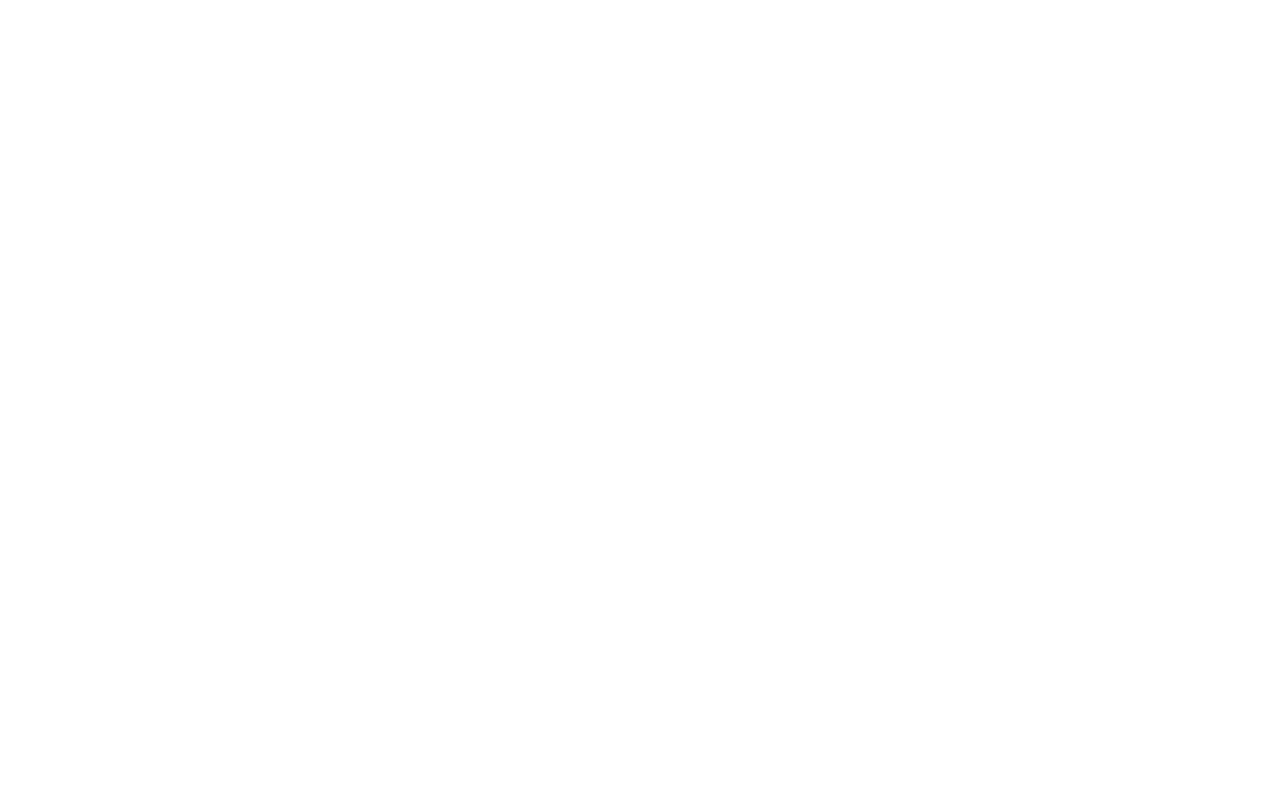
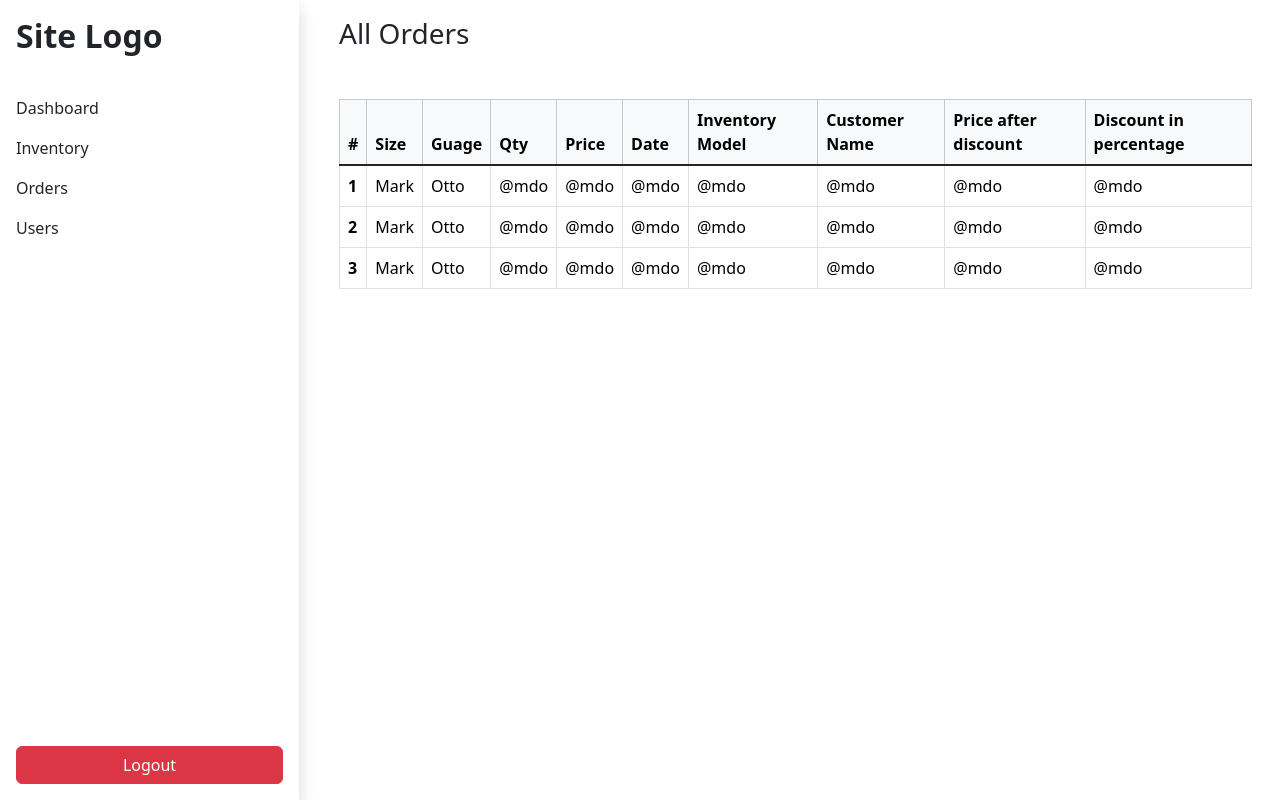
Before and after one commit to FarzamN/BahaudinAndSonsPOS, a React (Vite) app in the folder client/: page /Orders in a window 1280 px wide. Before the commit this address had no page. Built offline with nearby package versions, Linux system fonts and the light colour scheme.

Commit message:
Order and Inventory screen ready

```diff
--- a/client/src/App.jsx
+++ b/client/src/App.jsx
@@ -4,7 +4,9 @@
 import Dashboard from './pages/Dashboard'
 import AddItems from './pages/AddItems'
 import AddOrder from './pages/AddOrder'
+import Orders from './pages/Orders'
 import AddInventory from './pages/AddInventory'
+import Inventories from './pages/Inventories'
 import Login from './pages/Login'
 
 export default function App() {
@@ -12,7 +14,7 @@
   const [token, setToken] = useState("");
 
   useEffect(() => {
-    // localStorage.setItem("token", "dasdsad")
+    localStorage.setItem("token", "dasdsad")
     const savedToken = localStorage.getItem("token");
     if (savedToken) {
       setToken(savedToken);
@@ -27,17 +29,22 @@
     }
   }, [token]);
   return (
-    <div className="">
+    <div className="container-fluid ps-0 vh-100">
+      <div className="row h-100">
+        <div className="col-lg-3">
           {login && < Sidebar /> }
-
-      <div className="">
+        </div>
+        <div className="col-lg-9">
           <Routes>
             <Route path="/" element={<Dashboard />} />
             <Route path="/addItems" element={<AddItems />} />
             <Route path="/addOrder" element={<AddOrder />} />
+            <Route path="/Orders" element={<Orders />} />
             <Route path="/Login" element={<Login />} />
             <Route path="/addInventory" element={<AddInventory />} />
+            <Route path="/Inventories" element={<Inventories />} />
           </Routes>
+        </div>
       </div>
     </div>
   )
--- a/client/src/Components/Sidebar.jsx
+++ b/client/src/Components/Sidebar.jsx
@@ -2,6 +2,19 @@
 import '../style/Sidebar.css';
 export default function Sidebar() {
   return (
-    <div>Sidebar</div>
+    <aside className='sidebar bg-white shadow p-3  d-flex flex-column h-100'>
+      <div className="logo mb-4">
+        <h1 className='fs-2 fw-semibold lh-sm'>Site Logo</h1>
+      </div>
+      <ul className='navbar-nav'>
+        <li className='nav-item'><a href="#" className='nav-link'>Dashboard</a></li>
+        <li className='nav-item'><a href="#" className='nav-link'>Inventory</a></li>
+        <li className='nav-item'><a href="#" className='nav-link'>Orders</a></li>
+        <li className='nav-item'><a href="#" className='nav-link'>Users</a></li>
+      </ul>
+      <div className='d-block mt-auto'>
+        <a href="#" className='btn btn-danger w-100'>Logout</a>
+      </div>
+    </aside>
   )
 }
--- a/client/src/pages/AddInventory.jsx
+++ b/client/src/pages/AddInventory.jsx
@@ -2,6 +2,42 @@
 
 export default function AddInventory() {
   return (
-    <div>AddInventory</div>
+    <section className='add-inventory p-3'>
+      <h2 className='fs-3 fw-medium lh-sm'>Add Inventory</h2>
+      <div className="row mt-5">
+        <div className="col-lg-6 mb-3">
+          <label for="size" className="form-label fs-5 fw-semibold">Size</label>
+          <input type="text" className="form-control form-control-lg fs-6 fw-normal" id="size" />
+        </div>
+        <div className="col-lg-6 mb-3">
+          <label for="guage" className="form-label fs-5 fw-semibold">Guage</label>
+          <select class="form-select form-select-lg fs-6 fw-normal" id='guage'>
+            <option selected>Open this select menu</option>
+            <option value="1">One</option>
+            <option value="2">Two</option>
+            <option value="3">Three</option>
+          </select>
+        </div>
+        <div className="col-lg-6 mb-3">
+          <label for="qty" className="form-label fs-5 fw-semibold">Quantity</label>
+          <input type="number" className="form-control form-control-lg fs-6 fw-normal" id="qty" />
+        </div>
+        <div className="col-lg-6 mb-3">
+          <label for="price" className="form-label fs-5 fw-semibold">Price</label>
+          <input type="number" className="form-control form-control-lg fs-6 fw-normal" id="price" />
+        </div>
+        <div className="col-lg-6 mb-3">
+          <label for="merchant_name" className="form-label fs-5 fw-semibold">Merchant name</label>
+          <input type="text" className="form-control form-control-lg fs-6 fw-normal" id="merchant_name" />
+        </div>
+        <div className="col-lg-6 mb-3">
+          <label for="date" className="form-label fs-5 fw-semibold">Date</label>
+          <input type="date" className="form-control form-control-lg fs-6 fw-normal" id="date" />
+        </div>
+        <div className="mb-3">
+          <input type="submit" className='btn btn-lg btn-primary' value='Submit' />
+        </div>
+      </div>
+    </section>
   )
 }
--- a/client/src/pages/AddOrder.jsx
+++ b/client/src/pages/AddOrder.jsx
@@ -2,6 +2,54 @@
 
 export default function AddOrder() {
   return (
-    <div>AddOrder</div>
+    <section className='add-order p-3'>
+      <h2 className='fs-3 fw-medium lh-sm'>Add Order</h2>
+      <div className="row mt-5">
+        <div className="col-lg-6 mb-3">
+          <label for="size" className="form-label fs-5 fw-semibold">Size</label>
+          <input type="text" className="form-control form-control-lg fs-6 fw-normal" id="size" />
+        </div>
+        <div className="col-lg-6 mb-3">
+          <label for="guage" className="form-label fs-5 fw-semibold">Guage</label>
+          <select class="form-select form-select-lg fs-6 fw-normal" id='guage'>
+            <option selected>Open this select menu</option>
+            <option value="1">One</option>
+            <option value="2">Two</option>
+            <option value="3">Three</option>
+          </select>
+        </div>
+        <div className="col-lg-4 mb-3">
+          <label for="qty" className="form-label fs-5 fw-semibold">Quantity</label>
+          <input type="number" className="form-control form-control-lg fs-6 fw-normal" id="qty" />
+        </div>
+        <div className="col-lg-4 mb-3">
+          <label for="price" className="form-label fs-5 fw-semibold">Price</label>
+          <input type="number" className="form-control form-control-lg fs-6 fw-normal" id="price" />
+        </div>
+        <div className="col-lg-4 mb-3">
+          <label for="date" className="form-label fs-5 fw-semibold">Date</label>
+          <input type="date" className="form-control form-control-lg fs-6 fw-normal" id="date" />
+        </div>
+        <div className="col-lg-6 mb-3">
+          <label for="inventory-model" className="form-label fs-5 fw-semibold">Inventory Model</label>
+          <input type="text" className="form-control form-control-lg fs-6 fw-normal" id="inventory-model" />
+        </div>
+        <div className="col-lg-6 mb-3">
+          <label for="customer_name" className="form-label fs-5 fw-semibold">Customer Name</label>
+          <input type="text" className="form-control form-control-lg fs-6 fw-normal" id="customer_name" />
+        </div>
+        <div className="col-lg-6 mb-3">
+          <label for="total_price" className="form-label fs-5 fw-semibold">Total price after discount</label>
+          <input type="number" className="form-control form-control-lg fs-6 fw-normal" id="customer_name" />
+        </div>
+        <div className="col-lg-6 mb-3">
+          <label for="discount_percentage" className="form-label fs-5 fw-semibold">Discount in percentage</label>
+          <input type="number" className="form-control form-control-lg fs-6 fw-normal" id="discount_percentage" />
+        </div>
+        <div className="mb-3">
+          <input type="submit" className='btn btn-lg btn-primary' value='Submit' />
+        </div>
+      </div>
+    </section>
   )
 }
--- /dev/null
+++ b/client/src/pages/Inventories.jsx
@@ -0,0 +1,53 @@
+import React from 'react'
+
+export default function Inventories() {
+  return (
+    <section className='all-inventories p-3'>
+        <h2 className='fs-3 fw-medium lh-sm'>Inventories</h2>
+        <div className='table-responsive mt-5'>
+            <table class="table table-bordered ">
+                <thead class="table-light">
+                    <tr>
+                        <th scope="col">#</th>
+                        <th scope="col">Size</th>
+                        <th scope="col">Guage</th>
+                        <th scope="col">Qty</th>
+                        <th scope="col">Price</th>
+                        <th scope="col">Date</th>
+                        <th scope="col">Merchant Name</th>
+                    </tr>
+                </thead>
+                <tbody class="table-group-divider">
+                    <tr>
+                        <th scope="row">1</th>
+                        <td>Mark</td>
+                        <td>Otto</td>
+                        <td>@mdo</td>
+                        <td>@mdo</td>
+                        <td>@mdo</td>
+                        <td>@mdo</td>
+                    </tr>
+                    <tr>
+                        <th scope="row">2</th>
+                        <td>Mark</td>
+                        <td>Otto</td>
+                        <td>@mdo</td>
+                        <td>@mdo</td>
+                        <td>@mdo</td>
+                        <td>@mdo</td>
+                    </tr>
+                    <tr>
+                        <th scope="row">3</th>
+                        <td>Mark</td>
+                        <td>Otto</td>
+                        <td>@mdo</td>
+                        <td>@mdo</td>
+                        <td>@mdo</td>
+                        <td>@mdo</td>
+                    </tr>
+                </tbody>
+            </table>
+        </div>
+    </section>
+  )
+}
--- /dev/null
+++ b/client/src/pages/Orders.jsx
@@ -0,0 +1,65 @@
+import React from 'react'
+
+export default function Orders() {
+  return (
+    <section className='all-orders p-3'>
+        <h2 className='fs-3 fw-medium lh-sm'>All Orders</h2>
+        <div className='table-responsive mt-5'>
+            <table class="table table-bordered ">
+                <thead class="table-light">
+                    <tr>
+                        <th scope="col">#</th>
+                        <th scope="col">Size</th>
+                        <th scope="col">Guage</th>
+                        <th scope="col">Qty</th>
+                        <th scope="col">Price</th>
+                        <th scope="col">Date</th>
+                        <th scope="col">Inventory Model</th>
+                        <th scope="col">Customer Name</th>
+                        <th scope="col">Price after discount</th>
+                        <th scope="col">Discount in percentage</th>
+                    </tr>
+                </thead>
+                <tbody class="table-group-divider">
+                    <tr>
+                        <th scope="row">1</th>
+                        <td>Mark</td>
+                        <td>Otto</td>
+                        <td>@mdo</td>
+                        <td>@mdo</td>
+                        <td>@mdo</td>
+                        <td>@mdo</td>
+                        <td>@mdo</td>
+                        <td>@mdo</td>
+                        <td>@mdo</td>
+                    </tr>
+                    <tr>
+                        <th scope="row">2</th>
+                        <td>Mark</td>
+                        <td>Otto</td>
+                        <td>@mdo</td>
+                        <td>@mdo</td>
+                        <td>@mdo</td>
+                        <td>@mdo</td>
+                        <td>@mdo</td>
+                        <td>@mdo</td>
+                        <td>@mdo</td>
+                    </tr>
+                    <tr>
+                        <th scope="row">3</th>
+                        <td>Mark</td>
+                        <td>Otto</td>
+                        <td>@mdo</td>
+                        <td>@mdo</td>
+                        <td>@mdo</td>
+                        <td>@mdo</td>
+                        <td>@mdo</td>
+                        <td>@mdo</td>
+                        <td>@mdo</td>
+                    </tr>
+                </tbody>
+            </table>
+        </div>
+    </section>
+  )
+}
```
Lines whose indentation alone changed are shown as unchanged.
